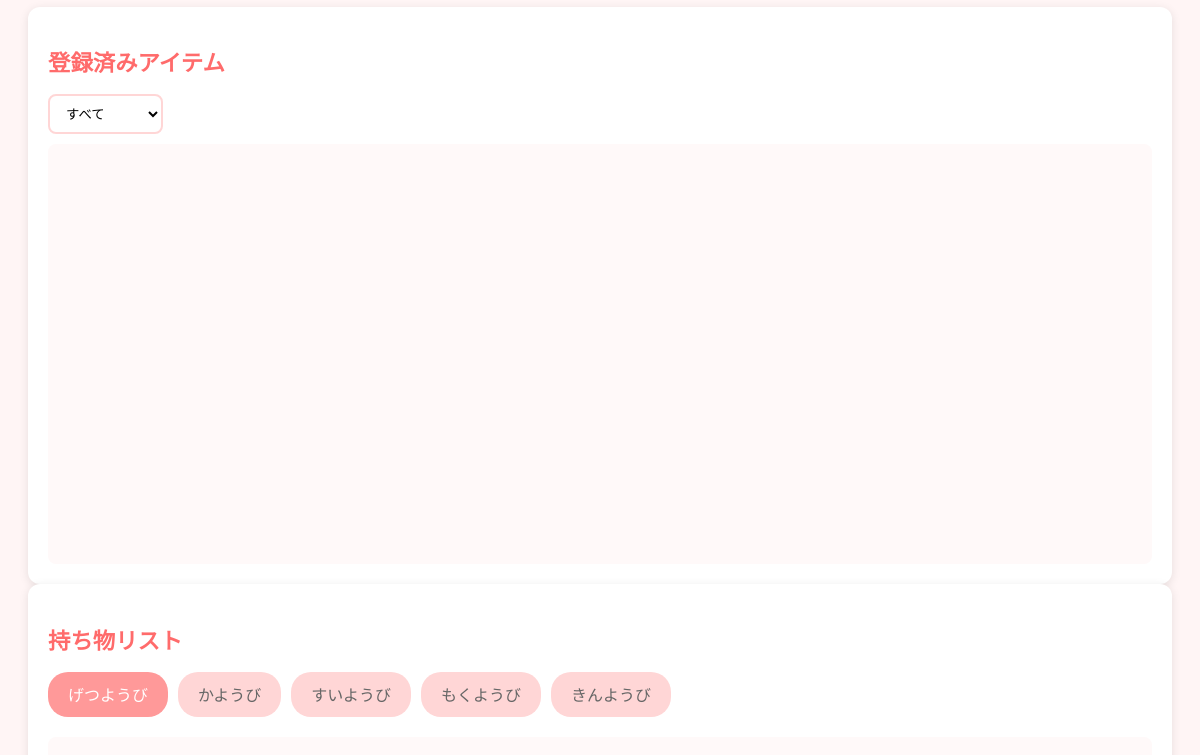
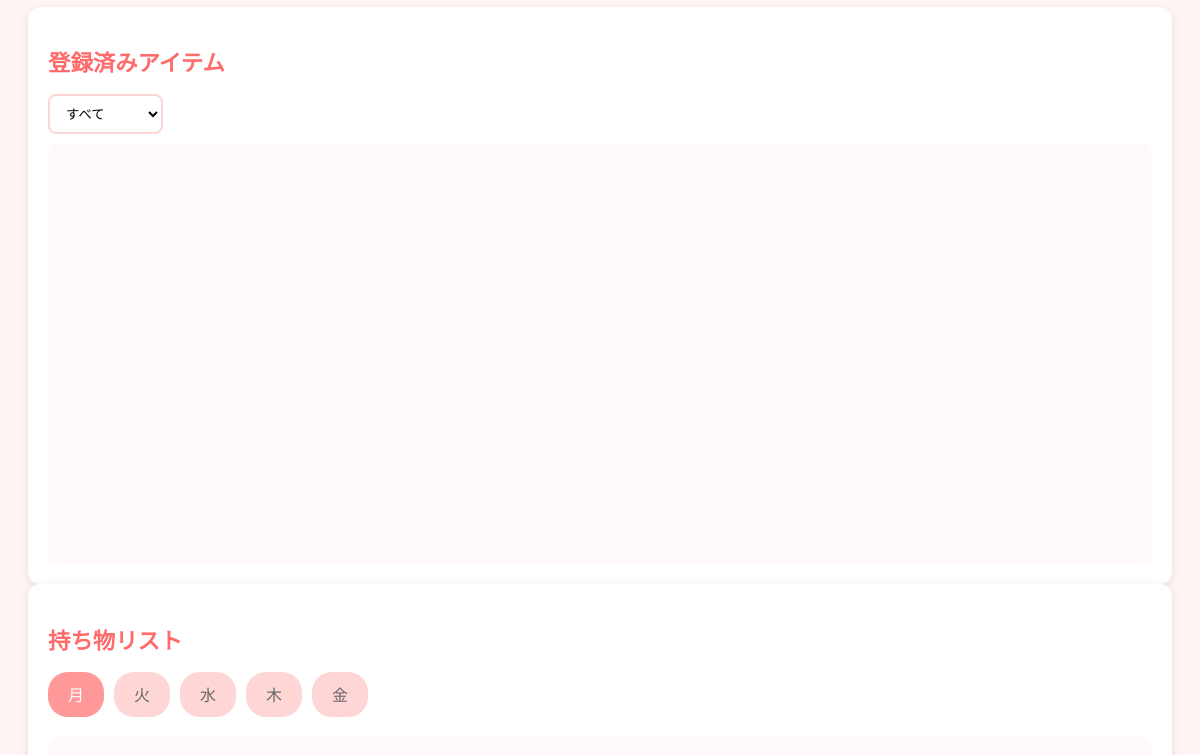
Before and after one commit to shunji-yoshioka/wasuremono-, an Electron app: page docs/index.html in a window 1200 px wide. Shown: the part 147-902 px from the top of the page. Drawn offline with Linux system fonts and the light colour scheme.

Commit message:
曜日タブを復活

```diff
--- a/docs/index.html
+++ b/docs/index.html
@@ -36,11 +36,11 @@
             <h2>持ち物リスト</h2>
             <!-- 曜日タブを追加 -->
             <div class="weekday-tabs">
-                <button class="tab-button active" data-day="monday">げつようび</button>
-                <button class="tab-button" data-day="tuesday">かようび</button>
-                <button class="tab-button" data-day="wednesday">すいようび</button>
-                <button class="tab-button" data-day="thursday">もくようび</button>
-                <button class="tab-button" data-day="friday">きんようび</button>
+                <button class="tab-button active" data-day="monday">月</button>
+                <button class="tab-button" data-day="tuesday">火</button>
+                <button class="tab-button" data-day="wednesday">水</button>
+                <button class="tab-button" data-day="thursday">木</button>
+                <button class="tab-button" data-day="friday">金</button>
             </div>
             <div class="items-container" id="dailyItems">
             </div>
```
Also changed, not shown: src/renderer/index.html (+5 -5 lines).
